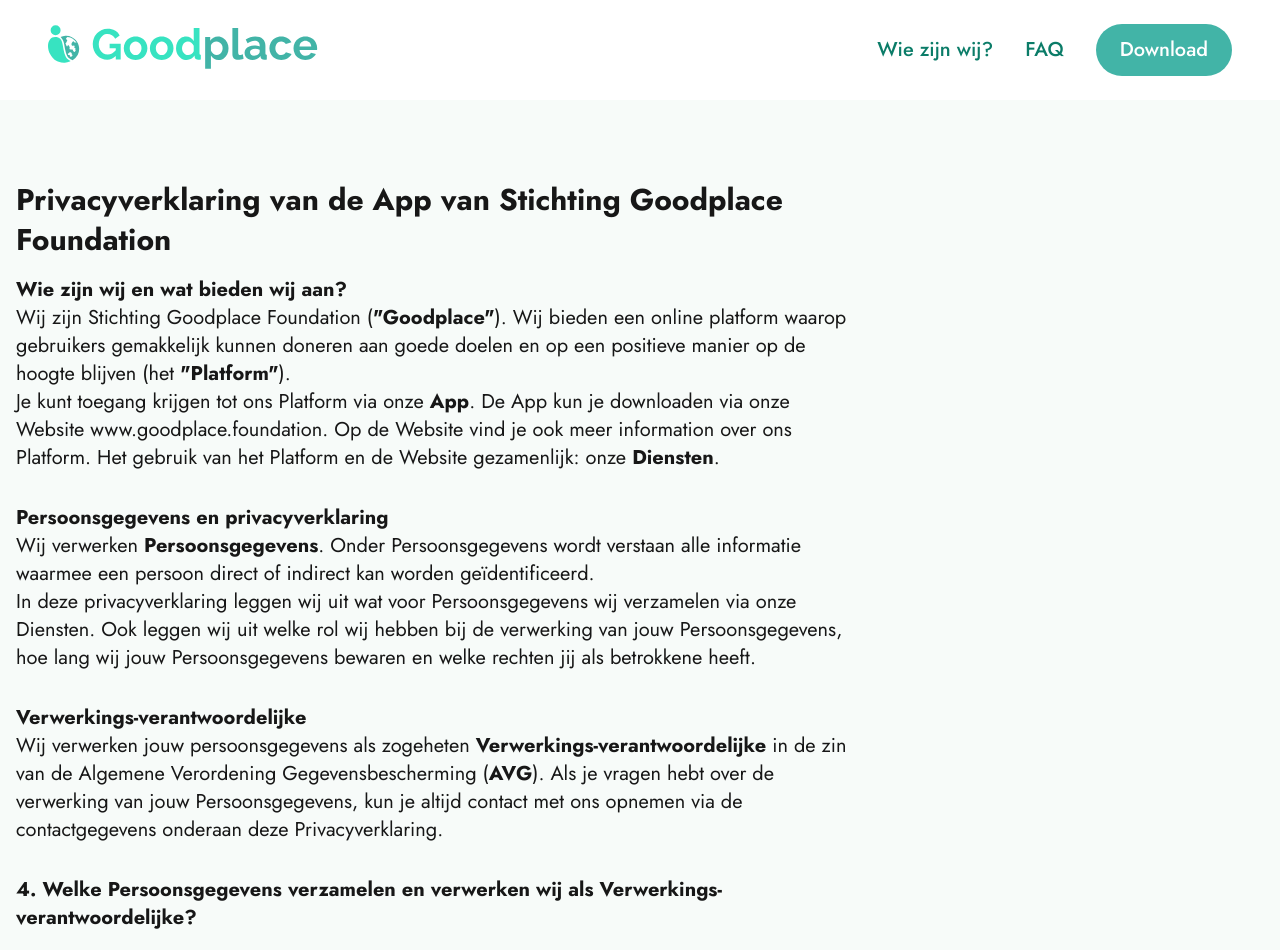
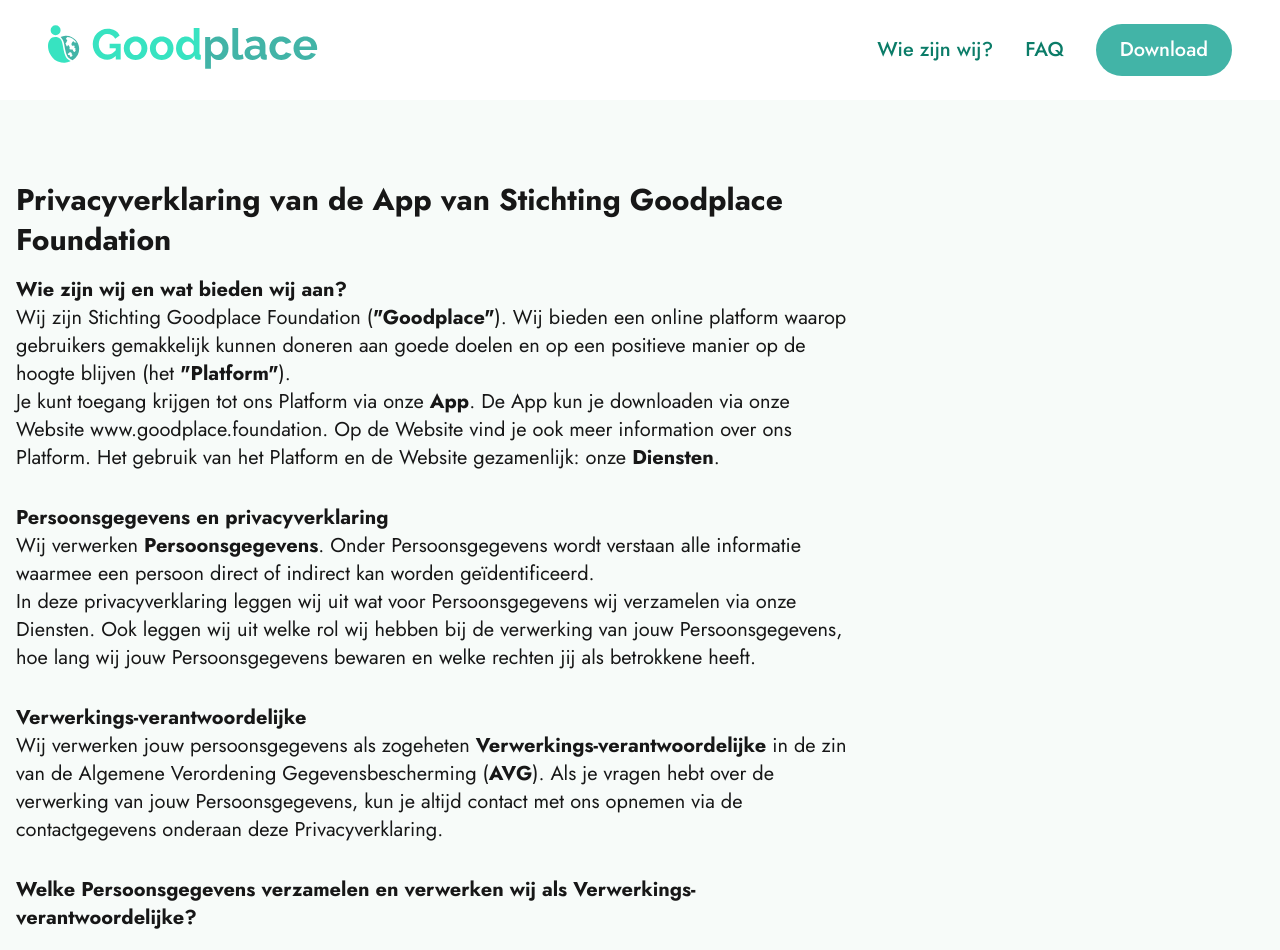
Before and after one commit to ANGIstudio/goodplace-landingspagina, a Next.js app: page /privacy in a window 1280 px wide. Shown: the top 950 px of the page. Built offline with nearby package versions, Linux system fonts and the light colour scheme.

Commit message:
remove number

```diff
--- a/src/pages/privacy.tsx
+++ b/src/pages/privacy.tsx
@@ -77,7 +77,7 @@ const Privacy: NextPage = () => {
               <div>
                 <h4 className="mt-4">
                   <strong>
-                    4. Welke Persoonsgegevens verzamelen en verwerken wij als
+                    Welke Persoonsgegevens verzamelen en verwerken wij als
                     Verwerkings-verantwoordelijke?
                   </strong>
                 </h4>
```
